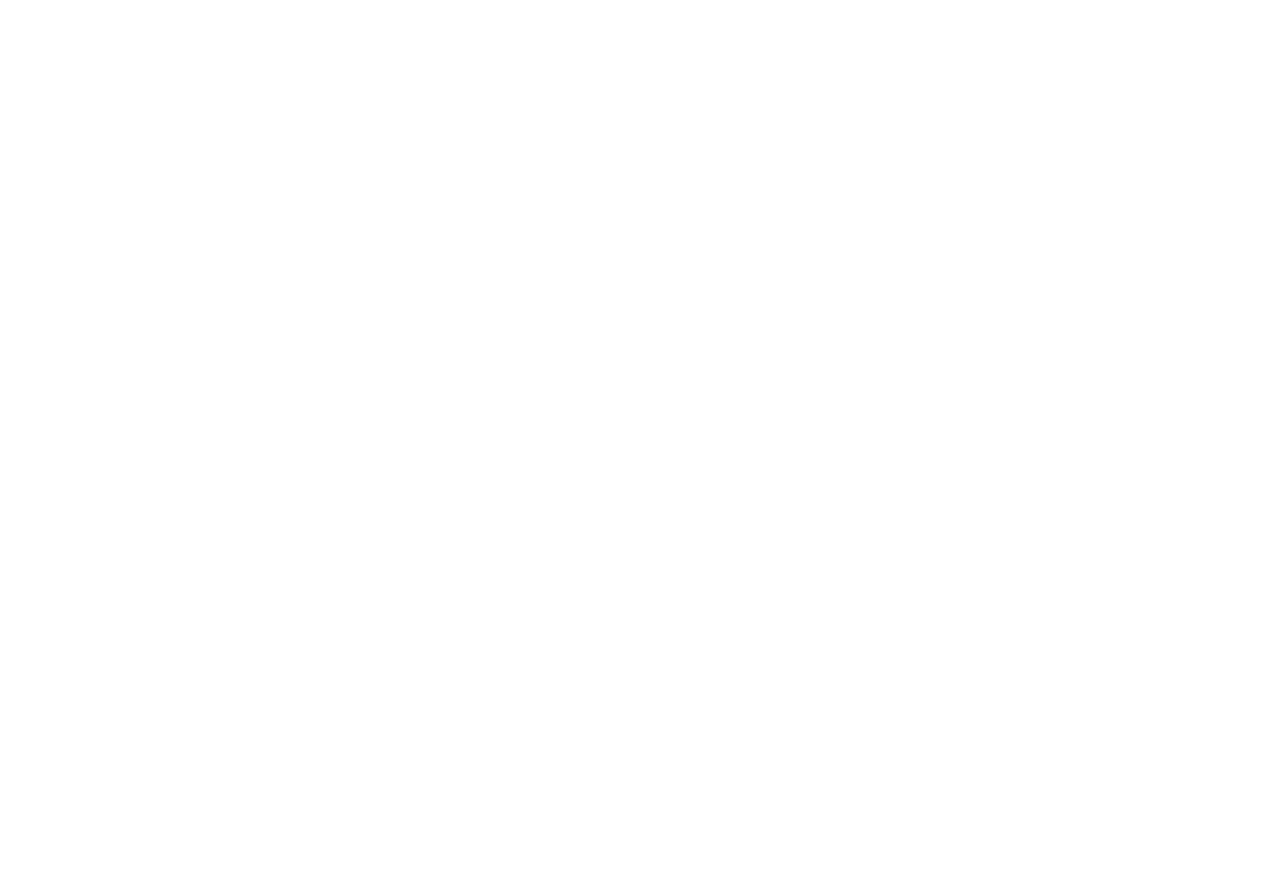
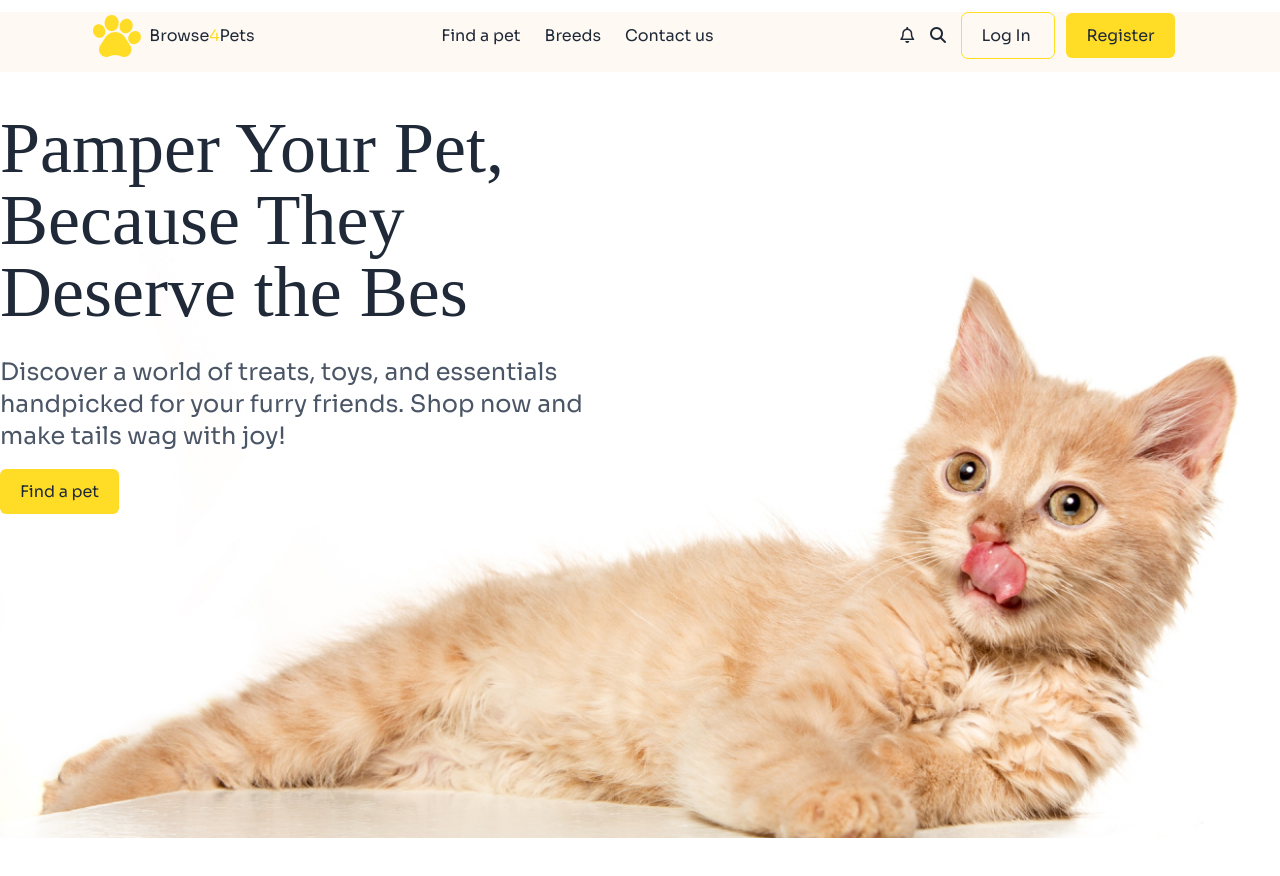
Before and after one commit to Zihad-pro/My-Assignment-3, a plain HTML site: page index.html in a window 1280 px wide. Before the commit the page ends 800 px from the top, so only its background shows below. Drawn offline with nearby package versions, Linux system fonts and the light colour scheme; a web font is replaced by a local one.

Commit message:
scenond commit

```diff
--- a/index.html
+++ b/index.html
@@ -1,25 +1,119 @@
 <!DOCTYPE html>
 <html lang="en">
   <head>
-  <meta charset="UTF-8">
-  <meta name="viewport" content="width=device-width, initial-scale=1.0">
+    <meta charset="UTF-8" />
+    <meta name="viewport" content="width=device-width, initial-scale=1.0" />
     <title>Document</title>
     <!-- Tailwind css -->
     <script src="https://unpkg.com/@tailwindcss/browser@4"></script>
 
     <!-- Daisy UI -->
-<link href="https://cdn.jsdelivr.net/npm/daisyui@4.12.23/dist/full.min.css" rel="stylesheet" type="text/css" />
+    <link
+      href="https://cdn.jsdelivr.net/npm/daisyui@4.12.23/dist/full.min.css"
+      rel="stylesheet"
+      type="text/css"
+    />
 
     <!-- Google Fonts -->
-<link rel="preconnect" href="https://fonts.googleapis.com">
-<link rel="preconnect" href="https://fonts.gstatic.com" crossorigin>
-<link href="https://fonts.googleapis.com/css2?family=ADLaM+Display&display=swap" rel="stylesheet">
+    <link rel="preconnect" href="https://fonts.googleapis.com" />
+    <link rel="preconnect" href="https://fonts.gstatic.com" crossorigin />
+    <link
+      href="https://fonts.googleapis.com/css2?family=ADLaM+Display&display=swap"
+      rel="stylesheet"
+    />
+
+    <link rel="preconnect" href="https://fonts.googleapis.com" />
+    <link rel="preconnect" href="https://fonts.gstatic.com" crossorigin />
+    <link
+      href="https://fonts.googleapis.com/css2?family=Sora:wght@100..800&display=swap"
+      rel="stylesheet"
+    />
 
     <!--Fonts awesome  -->
-<script src="https://kit.fontawesome.com/755ad03d87.js" crossorigin="anonymous"></script>
+    <script
+      src="https://kit.fontawesome.com/755ad03d87.js"
+      crossorigin="anonymous"
+    ></script>
 
+    <!--Customistion  -->
+    <style type="text/tailwindcss">
+      @theme {
+        --color-primary1: #ffdc26;
+        --font-adlam: "ADLaM Display", serif;
+        --font-sora: "Sora", serif;
+      }
+    </style>
   </head>
+
   <body>
+    <header class="mt-3 w-full h-15 bg-[#FFF9F4]">
+      <nav class="font-sora flex items-center justify-around">
+        <!-- title -->
+        <div class="flex items-center gap-2">
+          <img src="./Image/logo-header.png" alt="" />
+          <div>
+            <h1 class="hidden md:block">
+              Browse<span class="text-primary1">4</span>Pets
+            </h1>
+          </div>
+        </div>
+        <!-- text -->
+        <div class="hidden lg:block">
+          <ul class="flex space-x-6">
+            <li><a href="#">Find a pet</a></li>
+            <li><a href="#">Breeds</a></li>
+            <li><a href="#">Contact us</a></li>
+          </ul>
+        </div>
+        <!-- icon -->
+        <div class="space-x-3 hidden md:block">
+          <i class="fa-regular fa-bell"></i>
+          <i class="fa-solid fa-magnifying-glass"></i>
+          <a
+            class="px-5 py-2 md:py-3 rounded-md outline-1 outline-yellow-300 hover:bg-primary1"
+            href="#"
+            >Log In
+          </a>
+          <a class="px-5 py-2 md:py-3 rounded-md bg-primary1" href="#"
+            >Register
+          </a>
+          <span class="lg:hidden text-xl"
+            ><i class="fa-solid fa-bars"></i
+          ></span>
+        </div>
 
+        <div class="md:hidden text-3xl ml-20">
+          <i class="fa-solid fa-bars"> </i>
+        </div>
+      </nav>
+    </header>
+
+    <main class="md:container mx-auto mt-5">
+      <!-- Banner -->
+      <section class="my-10">
+        <div
+          class="bg-[url(./image/cat-big.png)] h-screen bg-no-repeat w-full bg-contain"
+        >
+          <div class="w-6/12">
+            <div class="text-2xl md:text-5xl lg:text-7xl font-adlam">
+              <h1>Pamper Your Pet, Because They Deserve the Bes</h1>
+            </div>
+            <div class="py-7 text-xl lg:text-2xl font-sora text-gray-600">
+              <p>
+                Discover a world of treats, toys, and essentials handpicked for
+                your furry friends. Shop now and make tails wag with joy!
+              </p>
+            </div>
+            <div class="font-sora">
+              <a class="px-5 py-2 md:py-3 rounded-md bg-primary1" href="#"
+                >Find a pet
+              </a>
+            </div>
+          </div>
+        </div>
+      </section>
+    </main>
+
+    <footer></footer>
   </body>
 </html>
```
Also changed, not shown: tailwind.config.js (added). Lines whose indentation alone changed are shown as unchanged.
